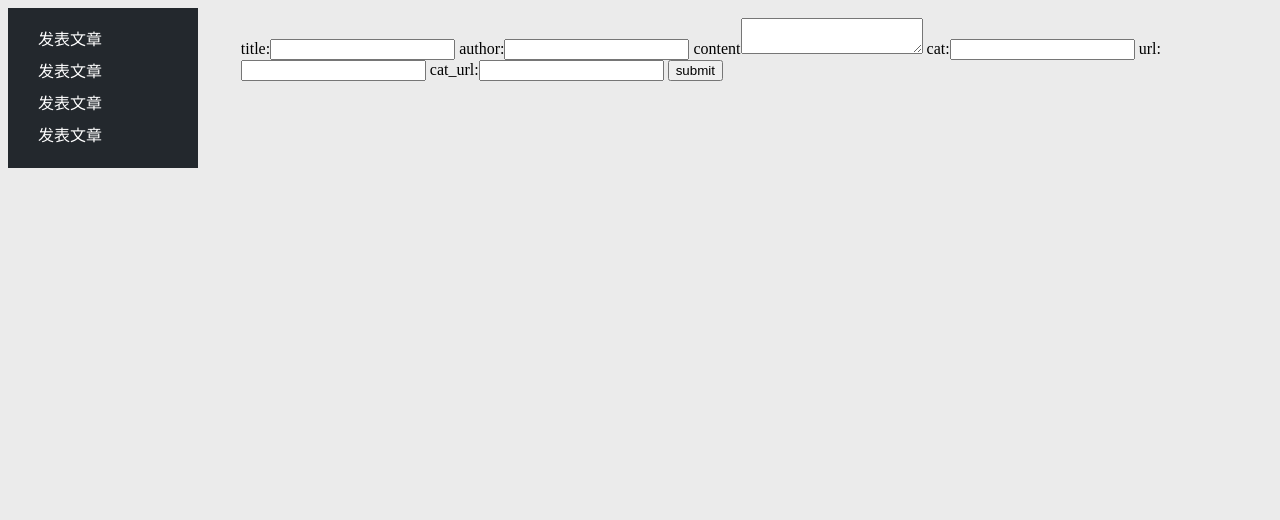
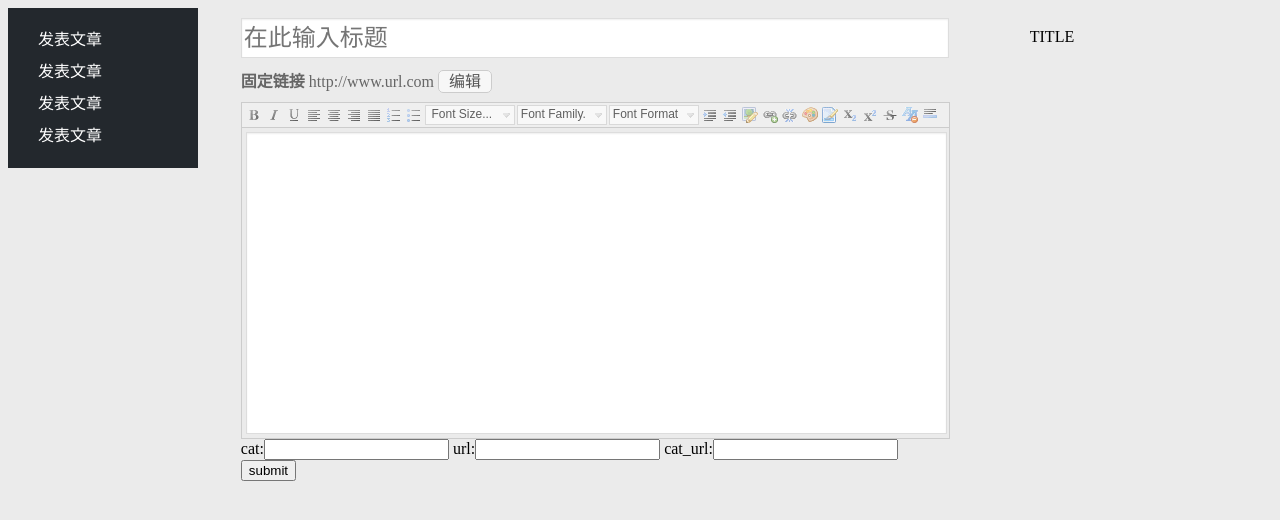
Before and after one commit to sapwood/blog, a Python web app: template template/post.html in a window 1280 px wide. Shown: the part 32-552 px from the top of the page. Run offline with Jinja, Linux system fonts and the light colour scheme; the template is opened without the code that fills it, so the values that code supplies are empty.

Commit message:
add html of Textediter

```diff
--- a/template/post.html
+++ b/template/post.html
@@ -2,6 +2,7 @@
 	<head>
 		<link rel='stylesheet' href="{{static_url('css.css')}}" type='text/css'>
 		<link rel='stylesheet' href="../static/css.css" type='text/css'>
+		<script type="text/javascript" src="../static/nicEdit.js"></script>
 	</head>
 	<div>
 	<body>
@@ -19,13 +20,45 @@
 					</div>
 					<div class='main-content' >
 						<form method='post'>
-							title:<input type='text' name='title'>
-							author:<input type='text' name='author'>
-							content<textarea name='content'></textarea>
+							<div class='postbody-content'>
+								<div class='titlediv'>
+
+									<input class='title' type='text' name='title' autocomplete='off' placeholder='在此输入标题'>
+									<div class='edit-slug'>
+										<strong>固定链接</strong>
+										<span >http://www.url.com</span>
+										<span><a class='btn-url-edit' href='#'>编辑</a></span>
+									</div>
+								</div>
+
+								<div class='context'>
+
+									 <script type="text/javascript">
+										//<![CDATA[
+        								bkLib.onDomLoaded(function() {
+        									new nicEditor({iconsPath : '../static/nicEditorIcons.gif',fullPanel:true}).panelInstance('context');
+
+
+
+        									 });
+
+  													//]]>
+  										</script>
+									<textarea name='context' id='context'></textarea>
+								</div>
 							cat:<input type='text' name='cat'>
 							url:<input type='text' name='url'>
 							cat_url:<input type='text' name='cat_url'>
 							<input type='submit' value='submit'>
+
+							</div>
+							<div class='post-box'>
+								<div class='post-box-stuff'>
+									<div class='title'>
+										TITLE
+									</div>
+								</div>
+							</div>
 						</form>
 					</div>
 				</div>
```
